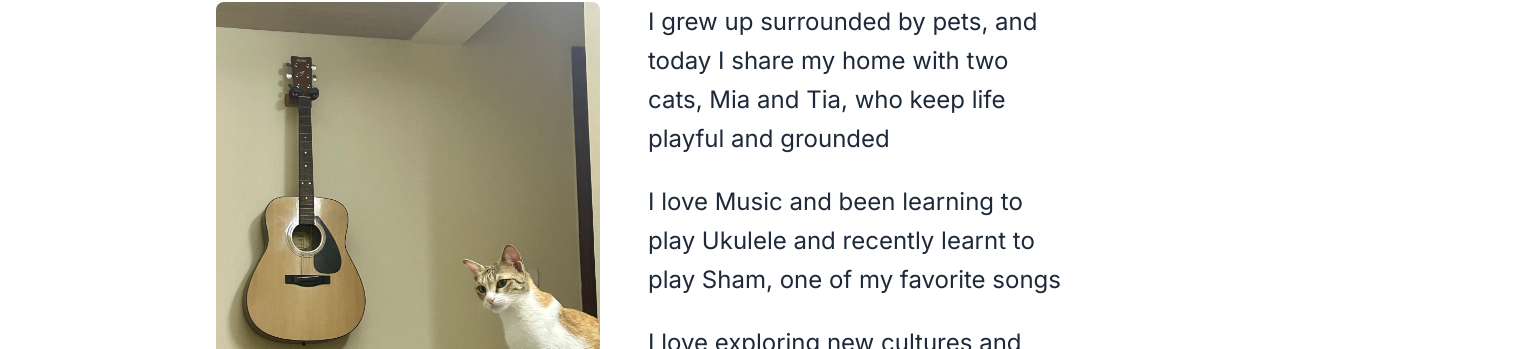
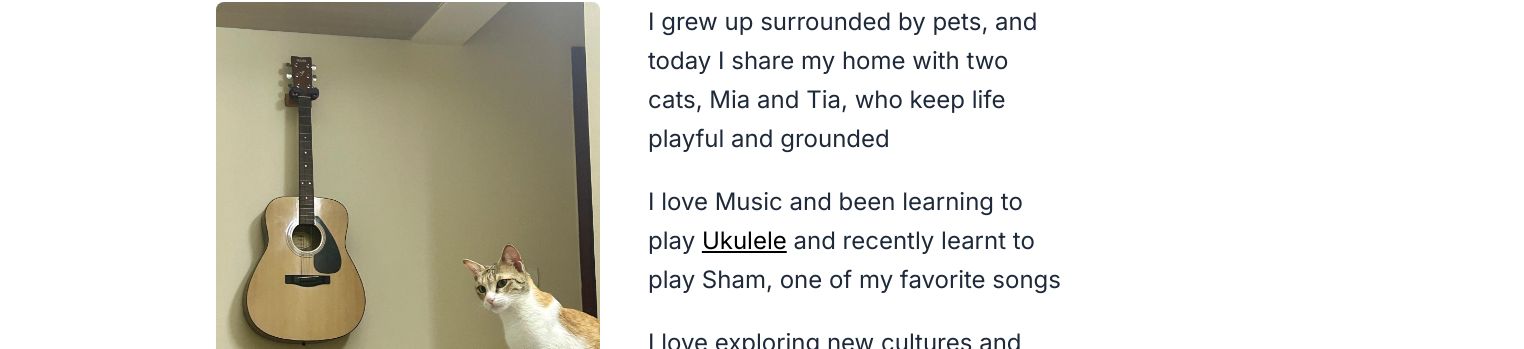
Before and after one commit to singhalkarun/singhalkarun.com, a Next.js app: page / in a window 1280 px wide. Shown: the part 1503-1852 px from the top of the page, 1524 px wide, since content can reach past the window. Built offline with nearby package versions, Linux system fonts and the light colour scheme.

Commit message:
add hover texts for image captions and certain sections, link a ukulele video

```diff
--- a/app/components/History.tsx
+++ b/app/components/History.tsx
@@ -18,7 +18,10 @@ export default function History() {
                 className="w-full h-auto rounded-lg"
               />
             </div>
-            <ImageCaption text="My First Rack Server" />
+            <ImageCaption
+              text="My First Rack Server"
+              hoverText="I was so obsessed that I turned my hotel room into a makeshift data center. The cleaning staff was very confused the next morning!"
+            />
           </div>
         </div>
 
--- a/app/components/ImageCaption.tsx
+++ b/app/components/ImageCaption.tsx
@@ -1,14 +1,22 @@
 interface ImageCaptionProps {
   text: string;
+  hoverText?: string;
 }
 
-export default function ImageCaption({ text }: ImageCaptionProps) {
+export default function ImageCaption({ text, hoverText }: ImageCaptionProps) {
   return (
-    <div className="mt-4 flex items-center text-sm text-gray-500">
+    <div className="mt-4 flex items-center text-sm text-gray-500 group relative">
       <svg className="w-4 h-4 mr-2" fill="currentColor" viewBox="0 0 20 20">
         <path fillRule="evenodd" d="M4 3a2 2 0 00-2 2v10a2 2 0 002 2h12a2 2 0 002-2V5a2 2 0 00-2-2H4zm12 12H4l4-8 3 6 2-4 3 6z" clipRule="evenodd" />
       </svg>
-      <span>{text}</span>
+      <span className="cursor-pointer">{text}</span>
+
+      {hoverText && (
+        <div className="absolute bottom-full left-0 mb-2 px-3 py-2 bg-gray-900 text-white text-sm rounded-lg opacity-0 group-hover:opacity-100 transition-opacity duration-200 pointer-events-none whitespace-nowrap z-10">
+          {hoverText}
+          <div className="absolute top-full left-4 w-0 h-0 border-l-4 border-r-4 border-t-4 border-transparent border-t-gray-900"></div>
+        </div>
+      )}
     </div>
   );
 }
--- a/app/components/Interests.tsx
+++ b/app/components/Interests.tsx
@@ -18,7 +18,10 @@ export default function Interests() {
                 className="w-full h-auto rounded-lg"
               />
             </div>
-            <ImageCaption text="Music & Pets" />
+            <ImageCaption
+              text="Music & Pets"
+              hoverText="Music is my soul's language. I dream of the day I'll stand on stage, guitar in hand, and make 'Sham' come alive for everyone to feel!"
+            />
           </div>
         </div>
 
@@ -29,9 +32,33 @@ export default function Interests() {
             I grew up surrounded by pets, and today I share my home with two cats, Mia and Tia, who keep life playful and grounded
             </p>
 
-            <p className="text-xl lg:text-2xl leading-relaxed text-gray-800">
-              I love Music and been learning to play Ukulele and recently learnt to play Sham, one of my favorite songs
-            </p>
+            <div className="text-xl lg:text-2xl leading-relaxed text-gray-800 group relative">
+              I love Music and been learning to play{" "}
+              <a
+                href="https://www.instagram.com/p/DLK1x_ezXn69n8oJT0Ca9edrmcmL-pezSpUmFs0/"
+                className="text-black hover:text-gray-700 underline"
+                target="_blank"
+                rel="noopener noreferrer"
+              >
+                Ukulele
+              </a>{" "}
+              and recently learnt to play Sham, one of my favorite songs
+
+              {/* Hover popup */}
+              <div className="absolute bottom-full left-0 mb-2 px-4 py-3 bg-black text-white text-sm rounded-lg opacity-0 group-hover:opacity-100 hover:opacity-100 transition-opacity duration-200 pointer-events-auto z-20 shadow-lg border border-gray-700 min-w-max">
+                Curious to know what made me interested in Ukulele? Check{" "}
+                <a
+                  href="https://www.youtube.com/watch?v=5MgBikgcWnY&t=70s"
+                  className="text-blue-300 hover:text-blue-100 underline focus:ring-0 focus:outline-none focus:border-0 focus:shadow-none"
+                  style={{ outline: 'none', border: 'none', boxShadow: 'none' }}
+                  target="_blank"
+                  rel="noopener noreferrer"
+                >
+                  this
+                </a>
+                <div className="absolute top-full left-4 w-0 h-0 border-l-4 border-r-4 border-t-4 border-transparent border-t-black"></div>
+              </div>
+            </div>
 
             <p className="text-xl lg:text-2xl leading-relaxed text-gray-800">
             I love exploring new cultures and have lived across cities like Nainital, Kota, Delhi, Mumbai, and now Bangalore - each place shaping a piece of who I am
--- a/app/page.tsx
+++ b/app/page.tsx
@@ -147,7 +147,10 @@ export default function Home() {
                       priority
                     />
                   </div>
-                  <ImageCaption text="Software Engineer & Pet Parent" />
+                  <ImageCaption
+                    text="Software Engineer & Pet Parent"
+                    hoverText="I got cats when they were 10 days old while staying in Mumbai and flew them in plane to Bengaluru"
+                  />
                 </div>
               </div>
 
@@ -165,7 +168,7 @@ export default function Home() {
                   >
                     Krutrim
                   </a>{" "}
-                  as the youngest Principal Engineer. Currently, I am building in the voice AI and synthetic humans space.
+                  as the youngest Principal Engineer. Currently, I am building fleet of AI agents to understand human behavior.
                 </p>
               </div>
             </div>
```
